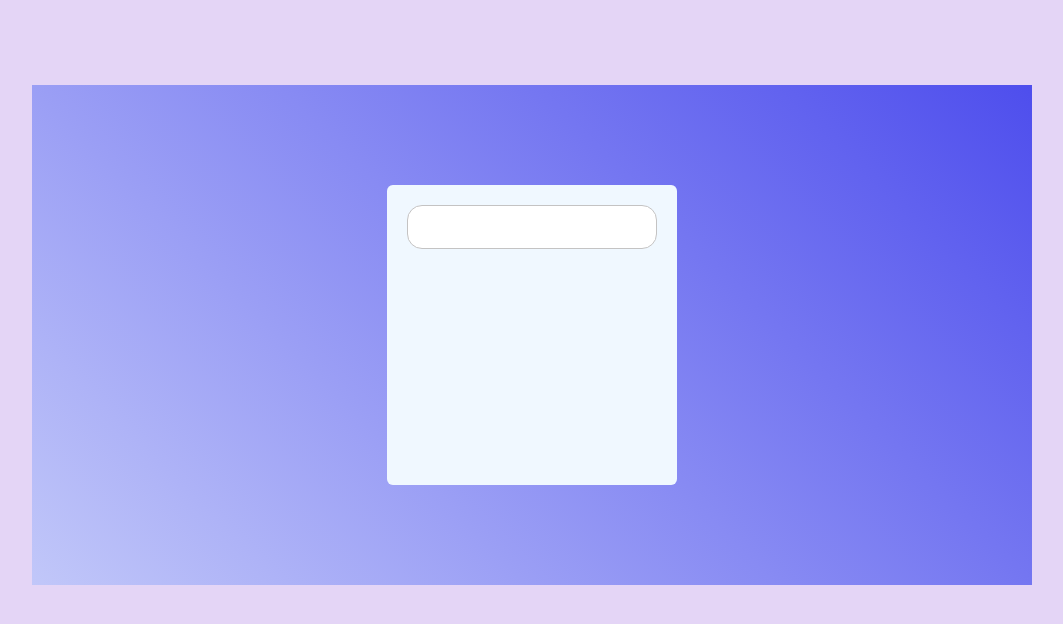
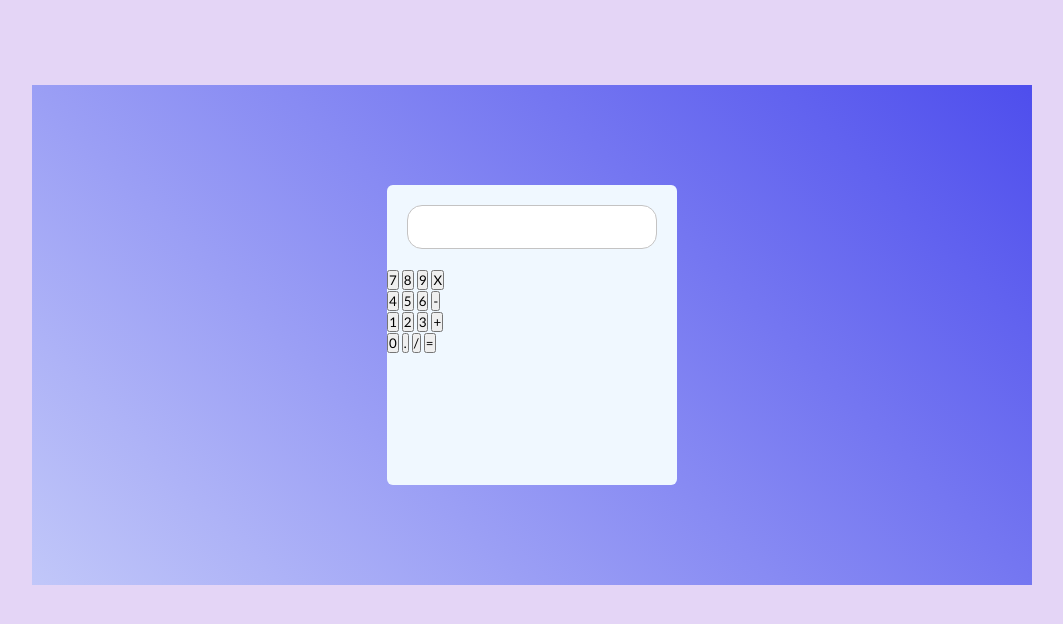
Before and after one commit to nehanawar025/Simple_Calculator, a plain HTML site: page index.html in a window 1280 px wide. Shown: the whole page, without its empty margins (108-1171 px from the left). Drawn offline with Linux system fonts and the light colour scheme.

Commit message:
html file modified

```diff
--- a/index.html
+++ b/index.html
@@ -14,6 +14,33 @@
             <div>
                 <input type="text" name="calc" id="text-box">
             </div>
+
+            <div class="button-column">
+                    <div class="row">
+                         <button class="btn">7</button>
+                         <button class="btn">8</button>
+                         <button class="btn">9</button>
+                         <button class="btn eqn">X</button>
+                    </div>
+                    <div class="row">
+                         <button class="btn">4</button>
+                         <button class="btn">5</button>
+                         <button class="btn">6</button>
+                         <button class="btn eqn">-</button>
+                    </div>
+                    <div class="row">
+                         <button class="btn">1</button>
+                         <button class="btn">2</button>
+                         <button class="btn">3</button>
+                         <button class="btn eqn">+</button>
+                    </div>
+                    <div class="row">
+                         <button class="btn">0</button>
+                         <button class="btn">.</button>
+                         <button class="btn eqn">/</button>
+                         <button class="btn eqn">=</button>
+                    </div>
+            </div>
         </div>
 
     </div>
```
